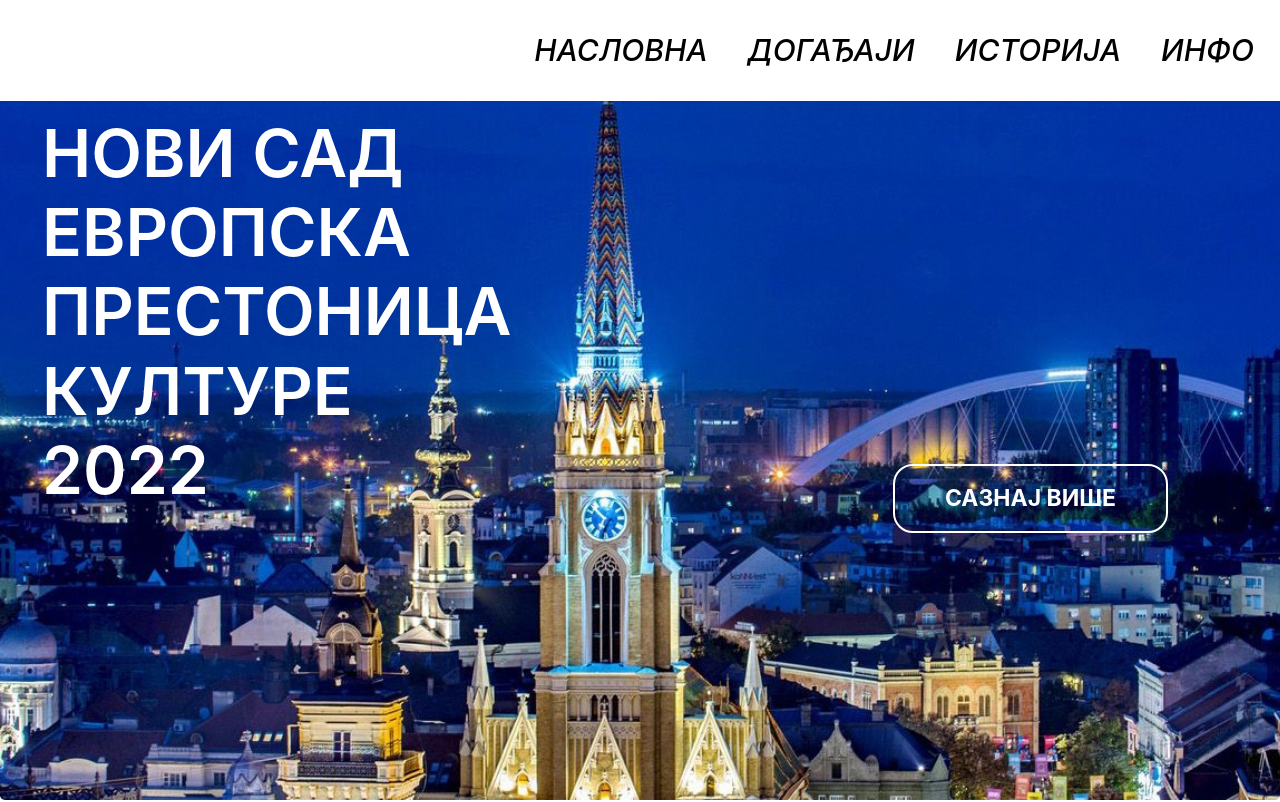
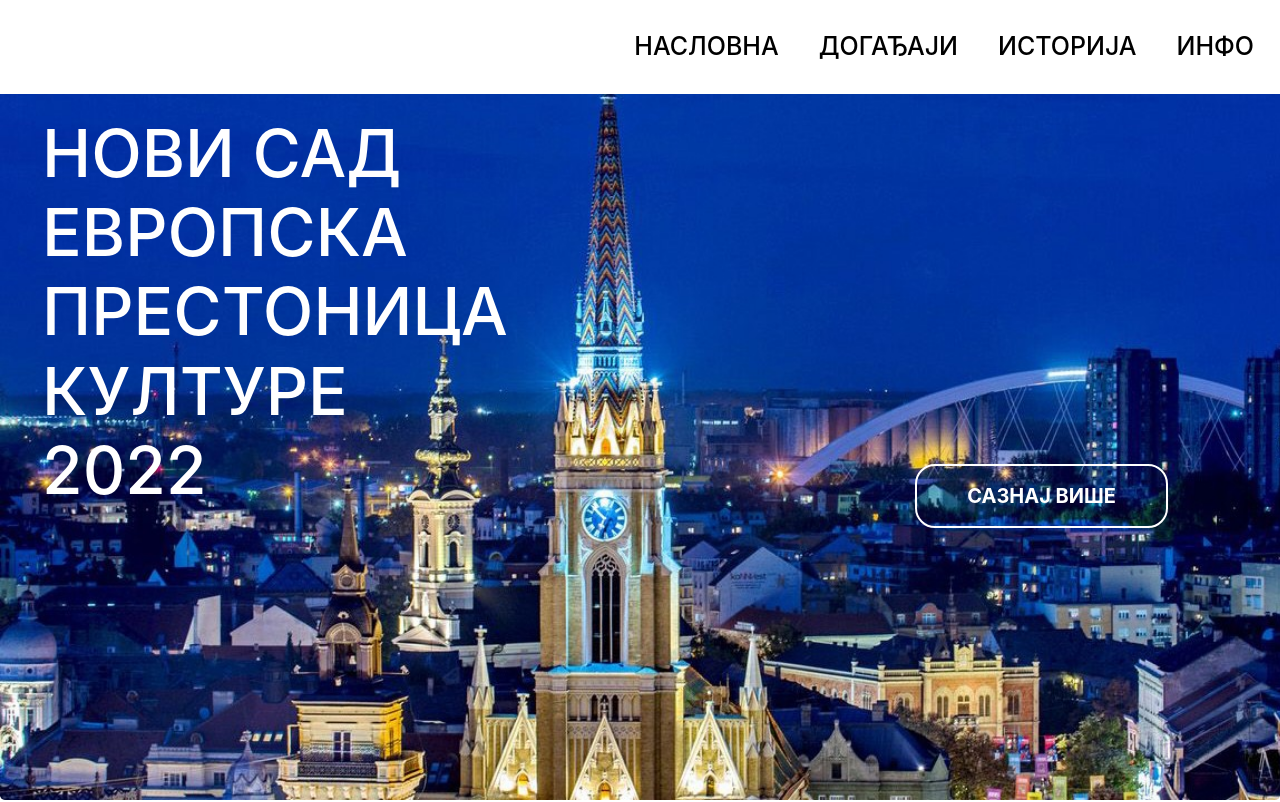
Before and after one commit to jovanatatarski/drugi_projekat, a plain HTML site: page index.html in a window 1280 px wide. Shown: the top 802 px of the page. Drawn offline with nearby package versions, Linux system fonts and the light colour scheme.

Commit message:
Update style.css

```diff
--- a/style.css
+++ b/style.css
@@ -25,11 +25,10 @@ html,body{
   background-color: silver;
 }
 .link{
-  font-style: italic;
   font-weight: 500;
   text-transform: uppercase;
   color: black !important;
-  font-size: 30px;
+  font-size: 25px;
 }
 .link:hover{
   color: grey!important;
@@ -43,7 +42,7 @@ html,body{
 .header-h1{
   color: white;
   font-size: 66px;
-  font-weight: 600;
+  font-weight: 500;
 }
 .text{
   position: absolute; top: 400px;  right: 80px;
@@ -54,7 +53,7 @@ html,body{
   border-radius: 20px;
   padding: 15px 50px;
   font-weight: bold;
-  font-size: 23px;
+  font-size: 20px;
   text-decoration: none !important;
 }
 #ghost:hover{
@@ -300,4 +299,5 @@ textarea:hover{
 }
 .modal-boja{
   color: black;
+
 }
```
